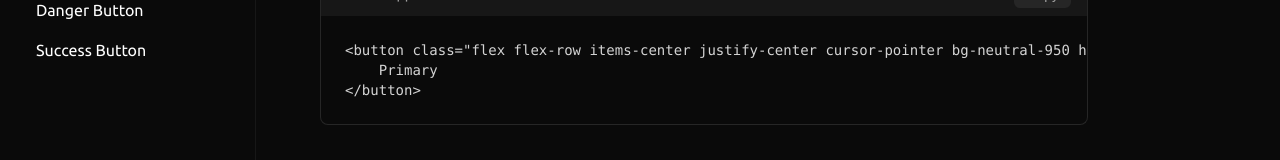
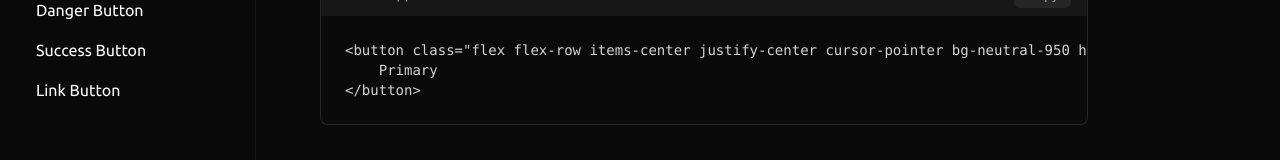
Before and after one commit to valasme/moon-ui, a Next.js app: page /components/buttons/primary in a window 1280 px wide. Shown: the part 407-567 px from the top of the page. Built offline with nearby package versions, Linux system fonts and the light colour scheme.

Commit message:
Update Sidebar.js

```diff
--- a/src/components/Sidebar.js
+++ b/src/components/Sidebar.js
@@ -1,31 +1,18 @@
 import Link from "next/link";
-import { Ubuntu } from "next/font/google";
-import { forwardRef } from "react";
+import {Ubuntu} from "next/font/google";
+import {forwardRef} from "react";
 
 const ubuntu = Ubuntu({
     weight: ["300", "400", "500", "700"],
     style: ["normal", "italic"],
-  subsets: [
-    "latin-ext",
-    "latin",
-    "greek-ext",
-    "greek",
-    "cyrillic-ext",
-    "cyrillic",
-  ],
+    subsets: ["latin-ext", "latin", "greek-ext", "greek", "cyrillic-ext", "cyrillic",],
     display: "auto",
 });
 
-const Sidebar = forwardRef(function Sidebar(
-  { isShown, isSmallScreen, toggleSidebar },
-  ref
-) {
-  return (
-    <aside
+const Sidebar = forwardRef(function Sidebar({isShown, isSmallScreen, toggleSidebar}, ref) {
+    return (<aside
             ref={ref}
-      className={`bg-neutral-950 flex flex-col items-start justify-start border-r border-r-neutral-900 h-[calc(100vh-4rem)] top-16 p-6 gap-2 overflow-y-auto fixed z-50 w-64 left-0 ${
-        isShown || !isSmallScreen ? "block" : "hidden"
-      }`}
+            className={`bg-neutral-950 flex flex-col items-start justify-start border-r border-r-neutral-900 h-[calc(100vh-4rem)] top-16 p-6 gap-2 overflow-y-auto fixed z-50 w-64 left-0 ${isShown || !isSmallScreen ? "block" : "hidden"}`}
         >
             <Link
                 href={"/docs/introduction"}
@@ -85,9 +72,14 @@ const Sidebar = forwardRef(function Sidebar(
                 >
                     Success Button
                 </Link>
+                <Link
+                    href={"/components/buttons/link"}
+                    className={`${ubuntu.className} font-normal text-start flex flex-wrap text-white justify-start items-start hover:underline underline-offset-4 px-3 py-2`}
+                >
+                    Link Button
+                </Link>
             </div>
-    </aside>
-  );
+        </aside>);
 });
 
 export default Sidebar;
```
Lines whose indentation alone changed are shown as unchanged.
